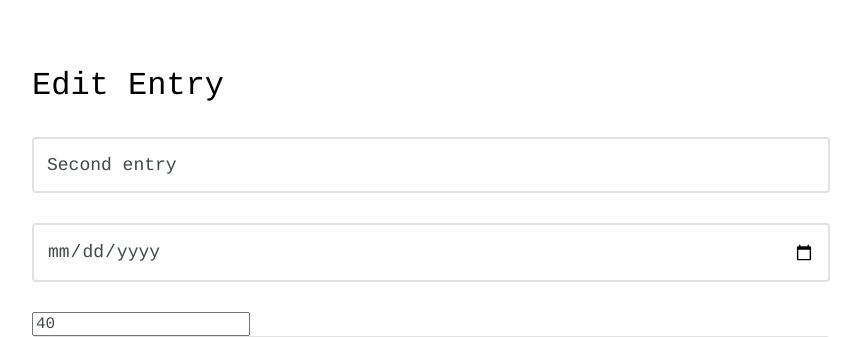
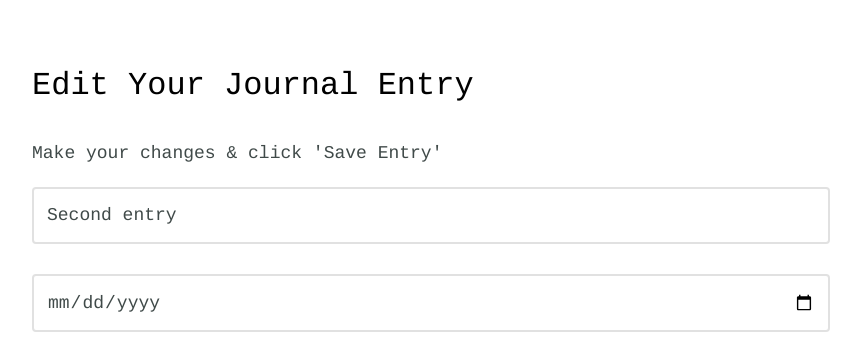
Before and after one commit to eddyhood/project_5, a Flask app: a page that uses project/templates/edit.html in a window 1280 px wide. Shown: the part 113-450 px from the top of the page, without its empty margins (208-1069 px from the left). Run offline with Flask 2, Linux system fonts and the light colour scheme; a user stored in the database is signed in; data comes from the database, SQL or seed files in the repository; both versions use the stored data as it was after the commit; some libraries are stand-ins or nearby versions.

Commit message:
Added delete function

```diff
--- a/project/forms.py
+++ b/project/forms.py
@@ -75,3 +75,7 @@
     entry = TextAreaField('What You Learned', validators=[DataRequired()])
     resources = TextAreaField('Resources to Remember')
     tag = StringField('Tag')
+
+
+class DeleteEntryForm(FlaskForm):
+    confirm_message = StringField('Entry Title',validators=[DataRequired()])
--- a/project/journalist.py
+++ b/project/journalist.py
@@ -113,7 +113,7 @@
     return render_template('new.html', form=form)
 
 @app.route('/entries')
-def list():
+def entries():
     """List view of all entries"""
     entries = models.Journal.select().limit(7)
     return render_template('entries.html', entries=entries)
@@ -137,13 +137,26 @@
         entry.date = form.date.data
         entry.time = form.time.data
         entry.entry = form.entry.data
-        entry.resources = form.entry.data
+        entry.resources = form.resources.data
         entry.tag = form.tag.data
         entry.save()
         flash('Your entry has been updated!')
-        return redirect(url_for('list'))
+        return redirect(url_for('entries'))
     return render_template('edit.html', form=form, entry=entry)
 
+
+@app.route('/entries/delete/<entry_title>', methods=('GET', 'POST'))
+def delete(entry_title):
+    entry = models.Journal.get(models.Journal.title == entry_title)
+    form = forms.DeleteEntryForm()
+    if form.validate_on_submit():
+        if form.confirm_message.data == entry.title:
+            entry.delete_instance()
+            flash('Your entry was deleted', 'successs')
+        else:
+            flash('Enter the exact title to delete', 'error')
+        return redirect(url_for('entries'))
+    return render_template('delete.html', form=form, entry=entry)
 
 
 if __name__ == '__main__':
--- a/project/templates/detail.html
+++ b/project/templates/detail.html
@@ -20,8 +20,8 @@
             <div class="edit">
                 {% for entry in entry %}
                 <p><a href="{{url_for('edit', entry_title = entry.title)}}">Edit Entry</a></p>
+                <p><a href="{{url_for('delete', entry_title = entry.title)}}">Delete Entry</a></p>
                 {% endfor %}
-            }
             </div>
         </section>
 {% endblock %}
--- a/project/templates/edit.html
+++ b/project/templates/edit.html
@@ -3,7 +3,8 @@
         <section>
             <div class="container">
                 <div class="edit-entry">
-                    <h2>Edit Entry</h2>
+                    <h2>Edit Your Journal Entry</h2>
+                    <p>Make your changes & click 'Save Entry'</p>
                     {% from 'macros.html' import render_field %}
                         <form method='POST' action=''>
                             {{ form.csrf_token }}
--- a/project/templates/layout.html
+++ b/project/templates/layout.html
@@ -23,7 +23,7 @@
             <nav>
                 {% if current_user.is_authenticated %}
                     <a href="{{ url_for('add_entry')}}">Add entry</a>
-                    <a href="{{ url_for('list')}}">Your Entries</a>
+                    <a href="{{ url_for('entries')}}">Your Entries</a>
                     <a href="{{ url_for('logout') }}">Log out</a>
                 {% else%}
                     <a href="{{ url_for('register') }}">Register</a>
```
Also changed, not shown: project/templates/delete.html (added, +25 -0 lines), project/tests.py (+6 -6 lines), project/journal.db, 2 other files.
